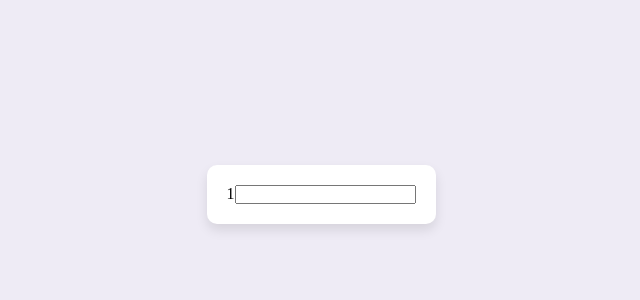
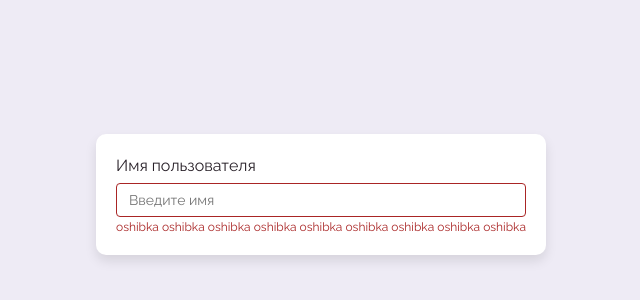
Before and after one commit to pyatak-31/fake-shop, a Nuxt app: page /login in a window 1280 px wide. Shown: the part 206-506 px from the top of the page, without its empty margins (319-959 px from the left). Built offline with nearby package versions, Linux system fonts and the light colour scheme.

Commit message:
add input compnent

```diff
--- a/components/form/FormInput.vue
+++ /dev/null
@@ -1,37 +0,0 @@
-<template>
-    <div class="form-input">
-        <label
-            for=""
-            class="form-input__label"
-            v-if="label"
-        >
-            {{ label }}
-        </label>
-
-        <input
-            :type="type"
-            class="form-input__field"
-        >
-
-        <small class="form-input__error"></small>
-    </div>
-</template>
-
-<script setup lang="ts">
-    type InputType = 'text' | 'number' | 'password' | 'email' | 'url' | 'tel';
-
-    interface Props {
-        label?: string,
-        type?: InputType,
-    }
-
-
-
-    const props = withDefaults(defineProps<Props>(), {
-        type: 'text',
-    });
-</script>
-
-<style scoped>
-
-</style>
--- /dev/null
+++ b/components/form/input/FormInput.vue
@@ -0,0 +1,95 @@
+<template>
+    <div class="form-input">
+        <label
+            :for="id"
+            class="form-input__label"
+            v-if="label"
+        >
+            {{ label }}
+        </label>
+
+        <input
+            :type="type"
+            :id="id"
+            class="form-input__field"
+            :class="{ 'form-input__field--error': error }"
+            :placeholder="placeholder"
+            :value="modelValue"
+            @input="onChange($event)"
+        >
+
+        <small
+            class="form-input__error"
+            v-if="error"
+        >
+            {{ error }}
+        </small>
+    </div>
+</template>
+
+<script setup lang="ts">
+    type InputType = 'text' | 'number' | 'password' | 'email' | 'url' | 'tel';
+
+    interface Props {
+        id: string;
+        label?: string;
+        type?: InputType;
+        modelValue: string | number;
+        placeholder?: string;
+        error?: string;
+    };
+
+    const props = withDefaults(defineProps<Props>(), {
+        type: 'text',
+    });
+
+    const emits = defineEmits<{
+        (e: 'update:modelValue', value: string | number): void
+    }>()
+
+    const onChange = (event: Event) => {
+        let value: string | number = (event.target as HTMLInputElement).value;
+        if (props.type === 'number') {
+            value = Number(value);
+        }
+        emits('update:modelValue', value);
+    };
+</script>
+
+<style lang="scss">
+.form-input {
+    display: flex;
+    flex-direction: column;
+
+    &__label {
+        margin-bottom: 5px;
+        @include font($dark, 16px, 24px, 400);
+        cursor: pointer;
+    }
+
+    &__field {
+        width: 100%;
+        padding: 6px 12px;
+        @include font($dark, 14px, 20px, 400);
+        border: 1px solid #E0E0E0;
+        border-radius: 4px;
+
+        &::placeholder {
+            color: #757575;
+        }
+
+        &:focus {
+            border-color: #AC9FF0;
+        }
+
+        &--error {
+            border-color: #A92525;
+        }
+    }
+
+    &__error {
+        margin-top: 2px;
+        @include font(#A92525, 12px, 16px, 400);
+    }
+}
+</style>
--- a/components/form/types.ts
+++ /dev/null
@@ -1,4 +0,0 @@
-export enum InputType {
-    Text = "text",
-    Number = "number",
-}
--- a/pages/login/index.vue
+++ b/pages/login/index.vue
@@ -1,9 +1,16 @@
 <template>
     <div class="card">
-        <form @submit.prevent>
+        <form
+            class="form"
+            @submit.prevent
+        >
             <form-input
-                label="1"
-                type="number"
+                id="name"
+                label="Имя пользователя"
+                type="text"
+                placeholder="Введите имя"
+                v-model="data.name"
+                error="oshibka oshibka oshibka oshibka oshibka oshibka oshibka oshibka oshibka"
             />
         </form>
     </div>
@@ -16,6 +23,9 @@
 </script>
 
 <script setup lang="ts">
+    const data = ref({
+        name: '',
+    });
 
 </script>
 
--- a/tsconfig.json
+++ b/tsconfig.json
@@ -1,4 +1,8 @@
 {
   // https://nuxt.com/docs/guide/concepts/typescript
-  "extends": "./.nuxt/tsconfig.json"
+  "extends": "./.nuxt/tsconfig.json",
+  "compilerOptions": {
+    "lib": ["es6", "es2016", "dom"]
+  }
 }
+// "lib": ["es6", "es2016", "dom"]
```
